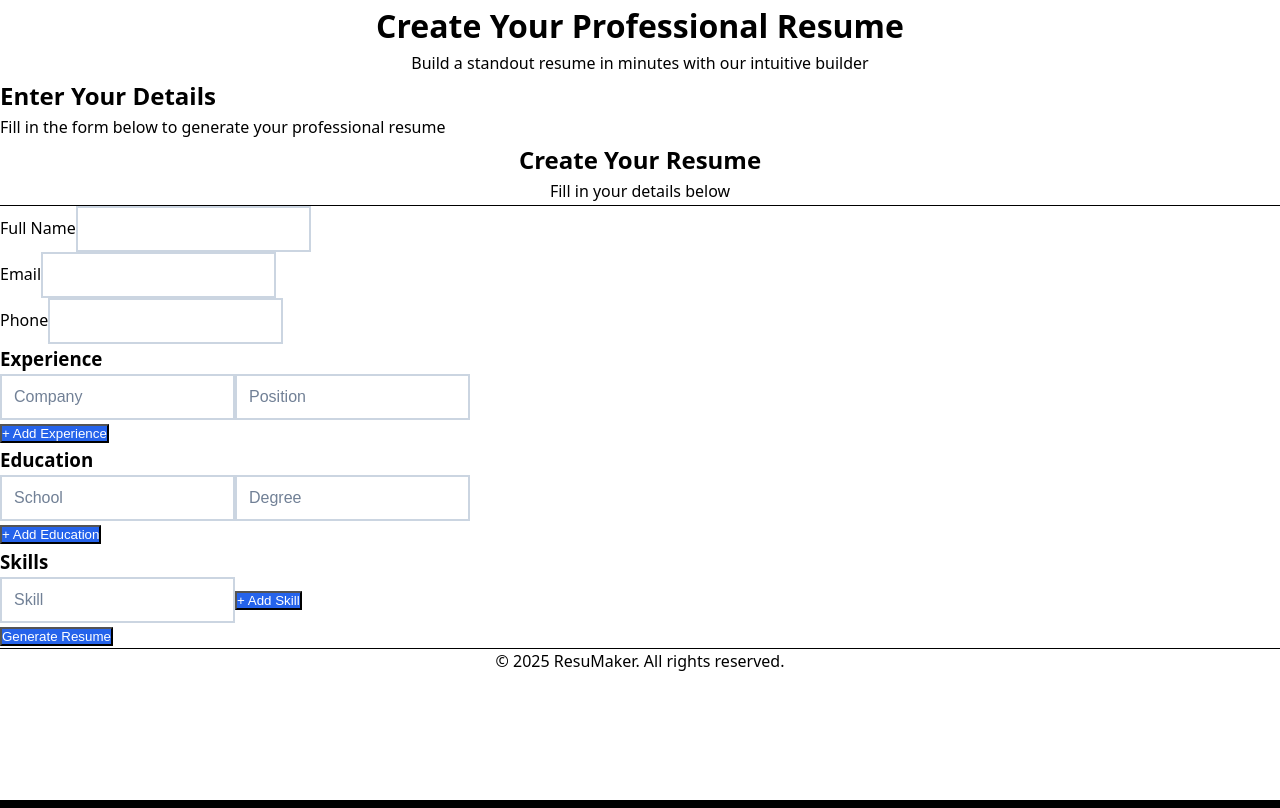
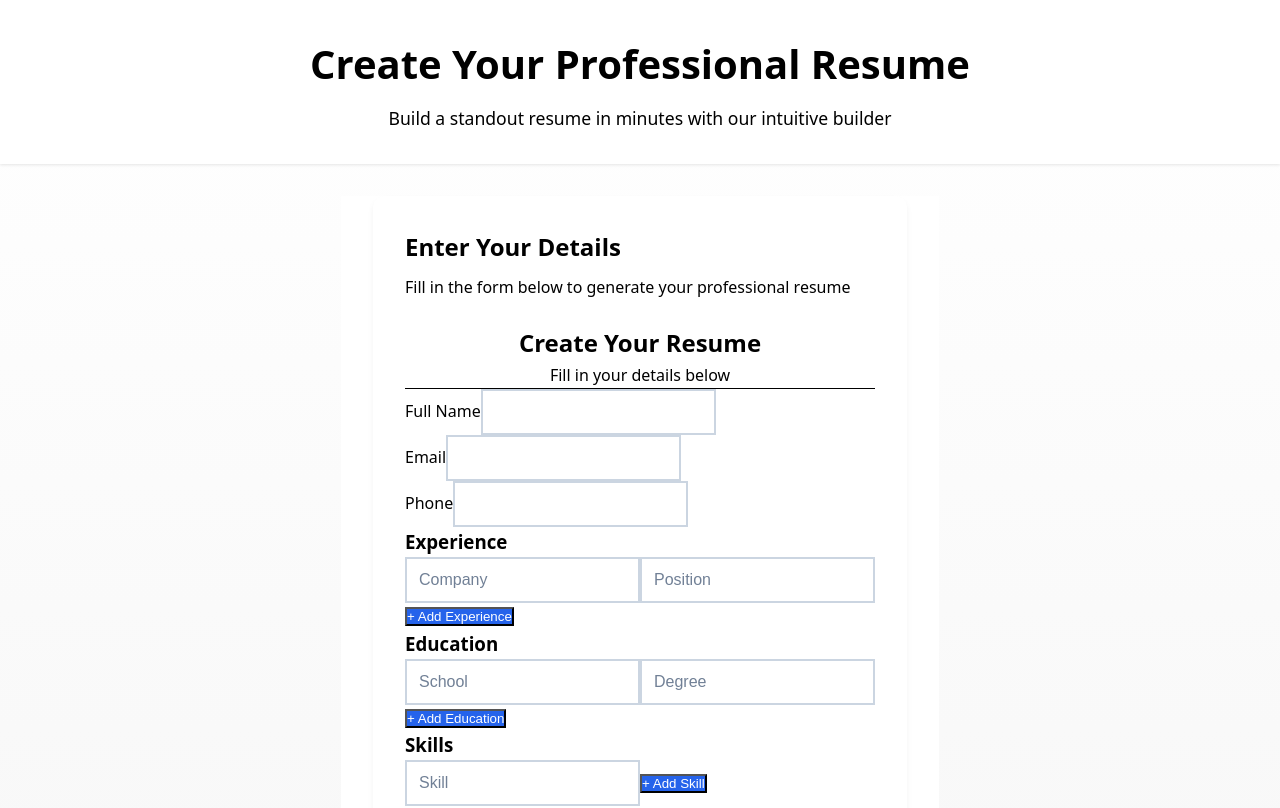
Before and after one commit to aprameyak/ResuMaker, a Next.js app: page / in a window 1280 px wide. Shown: the top 808 px of the page. Built offline with nearby package versions, Linux system fonts and the light colour scheme.

Commit message:
ui fixes

```diff
--- a/app/page.tsx
+++ b/app/page.tsx
@@ -9,49 +9,172 @@ export default function Home() {
   const [resumeData, setResumeData] = useState<FormData | null>(null);
   const [isEditing, setIsEditing] = useState(false);
 
+  const styles = {
+    container: {
+      minHeight: '100vh',
+      background: 'linear-gradient(to bottom, #ffffff, #f7f7f7)',
+      display: 'flex',
+      flexDirection: 'column' as const,
+    },
+    header: {
+      padding: '2rem 0',
+      background: '#ffffff',
+      boxShadow: '0 1px 3px rgba(0, 0, 0, 0.1)',
+    },
+    headerContent: {
+      maxWidth: '1200px',
+      margin: '0 auto',
+      padding: '0 2rem',
+      textAlign: 'center' as const,
+    },
+    title: {
+      fontSize: '2.5rem',
+      fontWeight: '600',
+      color: '#1a1a1a',
+      marginBottom: '0.5rem',
+    },
+    subtitle: {
+      fontSize: '1.1rem',
+      color: '#666666',
+    },
+    main: {
+      maxWidth: '1200px',
+      margin: '2rem auto',
+      padding: '0 2rem',
+      flex: '1',
+    },
+    formContainer: {
+      background: '#ffffff',
+      borderRadius: '12px',
+      padding: '2rem',
+      boxShadow: '0 4px 6px rgba(0, 0, 0, 0.05)',
+      maxWidth: '800px',
+      margin: '0 auto',
+    },
+    formHeader: {
+      marginBottom: '1.5rem',
+    },
+    formTitle: {
+      fontSize: '1.5rem',
+      fontWeight: '600',
+      color: '#1a1a1a',
+      marginBottom: '0.5rem',
+    },
+    formSubtitle: {
+      color: '#666666',
+      fontSize: '1rem',
+    },
+    resumeContainer: {
+      background: '#ffffff',
+      borderRadius: '12px',
+      boxShadow: '0 4px 6px rgba(0, 0, 0, 0.05)',
+      overflow: 'hidden',
+    },
+    resumeHeader: {
+      padding: '1rem 1.5rem',
+      background: '#f8f9fa',
+      borderBottom: '1px solid #eaeaea',
+      display: 'flex',
+      justifyContent: 'space-between',
+      alignItems: 'center',
+    },
+    resumeTitle: {
+      fontSize: '1.25rem',
+      fontWeight: '600',
+      color: '#1a1a1a',
+    },
+    buttonContainer: {
+      display: 'flex',
+      gap: '1rem',
+    },
+    primaryButton: {
+      padding: '0.5rem 1rem',
+      background: '#0066ff',
+      color: '#ffffff',
+      border: 'none',
+      borderRadius: '6px',
+      fontSize: '0.9rem',
+      fontWeight: '500',
+      cursor: 'pointer',
+      transition: 'background 0.2s ease',
+      ':hover': {
+        background: '#0052cc',
+      },
+    },
+    secondaryButton: {
+      padding: '0.5rem 1rem',
+      background: '#ffffff',
+      color: '#1a1a1a',
+      border: '1px solid #e0e0e0',
+      borderRadius: '6px',
+      fontSize: '0.9rem',
+      fontWeight: '500',
+      cursor: 'pointer',
+      transition: 'background 0.2s ease',
+    },
+    downloadButton: {
+      display: 'flex',
+      alignItems: 'center',
+      gap: '0.5rem',
+      padding: '0.75rem 1.5rem',
+      background: '#10b981',
+      color: '#ffffff',
+      border: 'none',
+      borderRadius: '6px',
+      fontSize: '0.9rem',
+      fontWeight: '500',
+      cursor: 'pointer',
+      margin: '1.5rem auto',
+      transition: 'background 0.2s ease',
+    },
+    resumeContent: {
+      padding: '2rem',
+    },
+    footer: {
+      padding: '1.5rem 0',
+      borderTop: '1px solid #eaeaea',
+      textAlign: 'center' as const,
+      color: '#666666',
+    },
+  };
+
   return (
-    <div className="min-h-screen bg-gradient-to-b from-gray-50 to-gray-100">
-      <header className="bg-white shadow-sm">
-        <div className="max-w-7xl mx-auto py-6 px-4 sm:px-6 lg:px-8">
-          <div className="text-center">
-            <h1 className="text-3xl font-bold text-gray-900 sm:text-4xl">
-              Create Your Professional Resume
-            </h1>
-            <p className="mt-2 text-sm text-gray-600 sm:text-base">
+    <div style={styles.container}>
+      <header style={styles.header}>
+        <div style={styles.headerContent}>
+          <h1 style={styles.title}>Create Your Professional Resume</h1>
+          <p style={styles.subtitle}>
             Build a standout resume in minutes with our intuitive builder
           </p>
         </div>
-        </div>
       </header>
 
-      <main className="max-w-7xl mx-auto py-8 px-4 sm:px-6 lg:px-8">
-        <div className="flex flex-col items-center">
+      <main style={styles.main}>
         {!resumeData ? (
-            <div className="w-full max-w-3xl bg-white rounded-lg shadow-md p-6 sm:p-8">
-              <div className="mb-6">
-                <h2 className="text-xl font-semibold text-gray-800 mb-2">
-                  Enter Your Details
-                </h2>
-                <p className="text-sm text-gray-600">
+          <div style={styles.formContainer}>
+            <div style={styles.formHeader}>
+              <h2 style={styles.formTitle}>Enter Your Details</h2>
+              <p style={styles.formSubtitle}>
                 Fill in the form below to generate your professional resume
               </p>
             </div>
-              <ResumeForm onSubmit={(data) => {
+            <ResumeForm
+              onSubmit={(data) => {
                 setResumeData(data);
                 window.scrollTo({ top: 0, behavior: 'smooth' });
-              }} />
+              }}
+            />
           </div>
         ) : (
-            <div className="w-full">
-              <div className="bg-white rounded-lg shadow-md overflow-hidden">
-                <div className="p-4 bg-gray-50 border-b border-gray-200 flex items-center justify-between">
-                  <h2 className="text-lg font-semibold text-gray-800">
+          <div style={styles.resumeContainer}>
+            <div style={styles.resumeHeader}>
+              <h2 style={styles.resumeTitle}>
                 {isEditing ? 'Edit Your Resume' : 'Your Professional Resume'}
               </h2>
-                  <div className="flex gap-3">
+              <div style={styles.buttonContainer}>
                 <button
                   onClick={() => setIsEditing(!isEditing)}
-                      className="inline-flex items-center px-4 py-2 border border-transparent text-sm font-medium rounded-md shadow-sm text-white bg-indigo-600 hover:bg-indigo-700 focus:outline-none focus:ring-2 focus:ring-offset-2 focus:ring-indigo-500 transition-colors"
+                  style={styles.primaryButton}
                 >
                   {isEditing ? 'Save Changes' : 'Edit Resume'}
                 </button>
@@ -61,14 +184,14 @@ export default function Home() {
                       setResumeData(null);
                       setIsEditing(false);
                     }}
-                        className="inline-flex items-center px-4 py-2 border border-gray-300 text-sm font-medium rounded-md text-gray-700 bg-white hover:bg-gray-50 focus:outline-none focus:ring-2 focus:ring-offset-2 focus:ring-indigo-500 transition-colors"
+                    style={styles.secondaryButton}
                   >
                     Create New Resume
                   </button>
                 )}
               </div>
             </div>
-                <div className="p-6">
+            <div style={styles.resumeContent}>
               <ResumeTemplate
                 data={resumeData}
                 isEditable={isEditing}
@@ -80,42 +203,34 @@ export default function Home() {
                 }}
               />
             </div>
-              </div>
             {!isEditing && (
-                <div className="mt-6 text-center">
               <button
                 onClick={() => window.print()}
-                    className="inline-flex items-center px-4 py-2 border border-transparent text-sm font-medium rounded-md text-white bg-green-600 hover:bg-green-700 focus:outline-none focus:ring-2 focus:ring-offset-2 focus:ring-green-500 transition-colors"
+                style={styles.downloadButton}
               >
                 <svg
-                      className="w-4 h-4 mr-2"
+                  width="16"
+                  height="16"
+                  viewBox="0 0 24 24"
                   fill="none"
                   stroke="currentColor"
-                      viewBox="0 0 24 24"
-                      xmlns="http://www.w3.org/2000/svg"
-                    >
-                      <path
+                  strokeWidth="2"
                   strokeLinecap="round"
                   strokeLinejoin="round"
-                        strokeWidth={2}
-                        d="M17 17h2a2 2 0 002-2v-4a2 2 0 00-2-2H5a2 2 0 00-2 2v4a2 2 0 002 2h2m2 4h6a2 2 0 002-2v-4a2 2 0 00-2-2H9a2 2 0 00-2 2v4a2 2 0 002 2zm8-12V5a2 2 0 00-2-2H9a2 2 0 00-2 2v4h10z"
-                      />
+                >
+                  <path d="M21 15v-4a2 2 0 0 0-2-2H5a2 2 0 0 0-2 2v4" />
+                  <polyline points="7 10 12 15 17 10" />
+                  <line x1="12" y1="15" x2="12" y2="3" />
                 </svg>
                 Download PDF
               </button>
-                </div>
             )}
           </div>
         )}
-        </div>
       </main>
 
-      <footer className="mt-auto py-6 bg-white border-t border-gray-200">
-        <div className="max-w-7xl mx-auto px-4 sm:px-6 lg:px-8">
-          <p className="text-center text-sm text-gray-500">
-            © {new Date().getFullYear()} ResuMaker. All rights reserved.
-          </p>
-        </div>
+      <footer style={styles.footer}>
+        <p>© {new Date().getFullYear()} ResuMaker. All rights reserved.</p>
       </footer>
     </div>
   );
```
Lines whose indentation alone changed are shown as unchanged.
